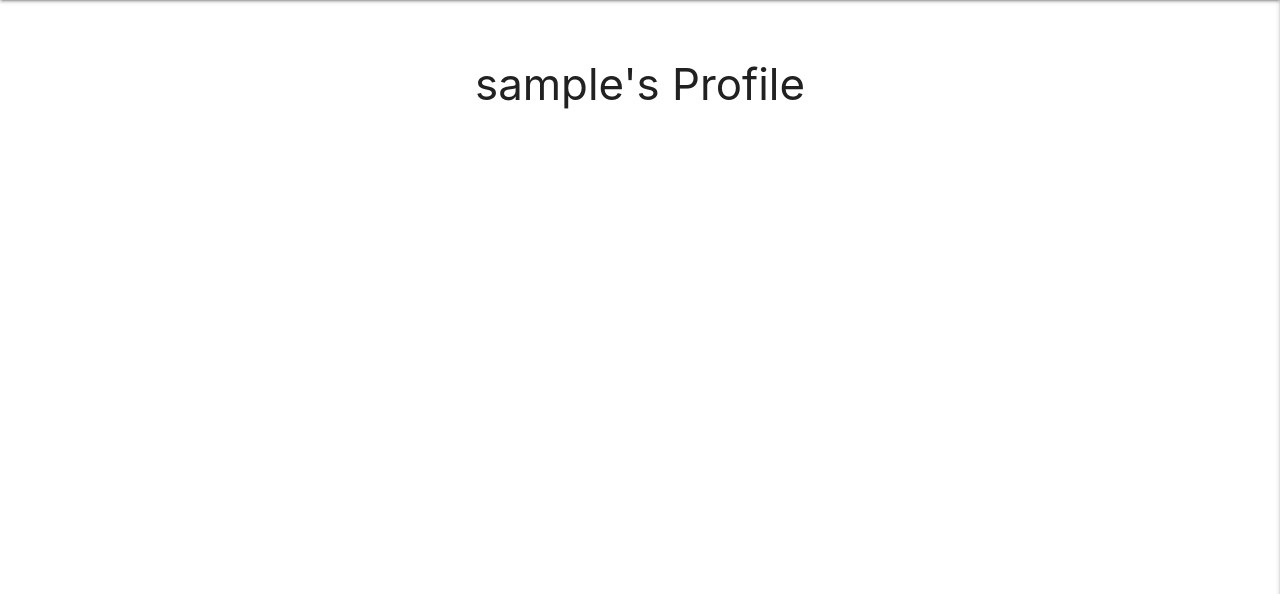
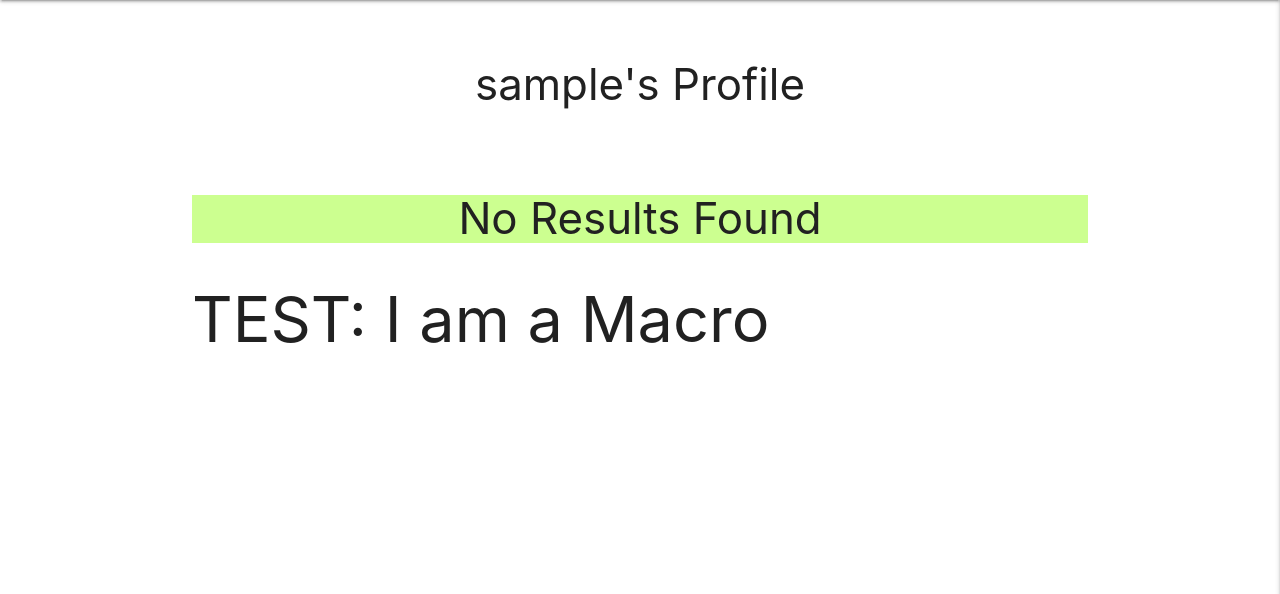
Before and after one commit to davecoll3/speak-ev, a Flask app: a page that uses templates/base.html in a window 1280 px wide. Shown: the part 64-658 px from the top of the page. Run offline with Flask 2, Linux system fonts and the light colour scheme; the visitor is signed in with stand-in values (Sample User, id 1); a database or web service that is not in the repository returns one stand-in record (values such as "Sample title"); some libraries are stand-ins or nearby versions.

Commit message:
Add terms collapsible to profile.html

```diff
--- a/templates/base.html
+++ b/templates/base.html
@@ -1,3 +1,5 @@
+{% from 'collapsible.html' import collapsible_func %}
+
 <!DOCTYPE html>
 <html lang="en">
 <head>
--- a/templates/collapsible.html
+++ b/templates/collapsible.html
@@ -1,4 +1,5 @@
-{% macro collapsibleFunc(terms, session) %}
+{% macro collapsible_func(terms, session) %}
+    {% if terms|length > 0 %}
         <!-- dictionary terms collapsible -->
         <ul class="collapsible popout">
             {% for term in terms %}
@@ -50,4 +51,12 @@
             {% endfor %}
         </ul>
         <!-- dictionary terms collapsible end -->
+    {% else %}
+        <!-- no results message -->
+        <div class="light-green accent-1">
+            <h3 class="center-align grey-text text-darken-4">No Results Found</h3>
+        </div>
+        <!-- no results message end -->
+    {% endif %}
+        <h1>TEST: I am a Macro</h1>
 {% endmacro %}
--- a/templates/profile.html
+++ b/templates/profile.html
@@ -13,4 +13,6 @@
     </div>
     <!-- profile card panel end -->
 
+    {{ collapsible_func(terms, session) }}
+
 {% endblock %}
```
Also changed, not shown: templates/terms.html (+2 -10 lines). Lines whose indentation alone changed are shown as unchanged.
